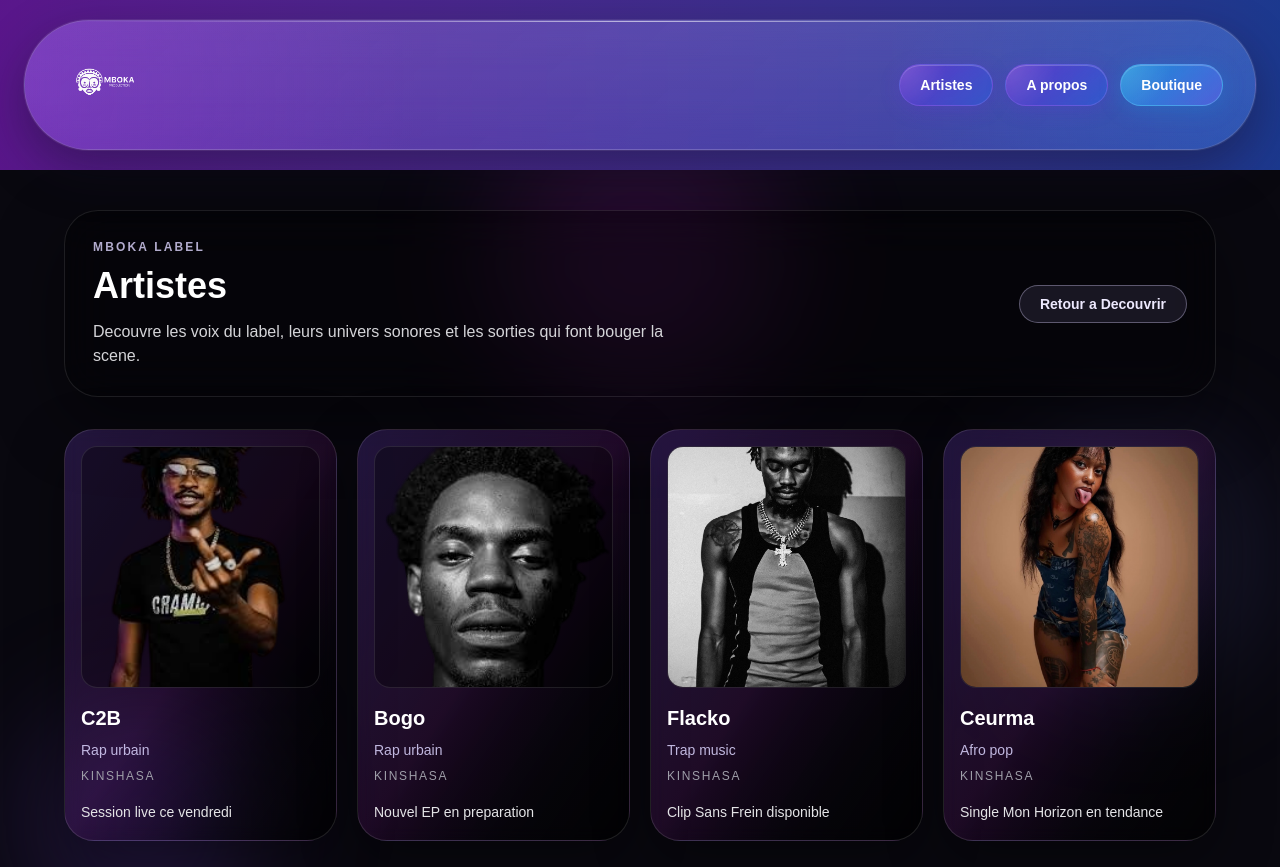
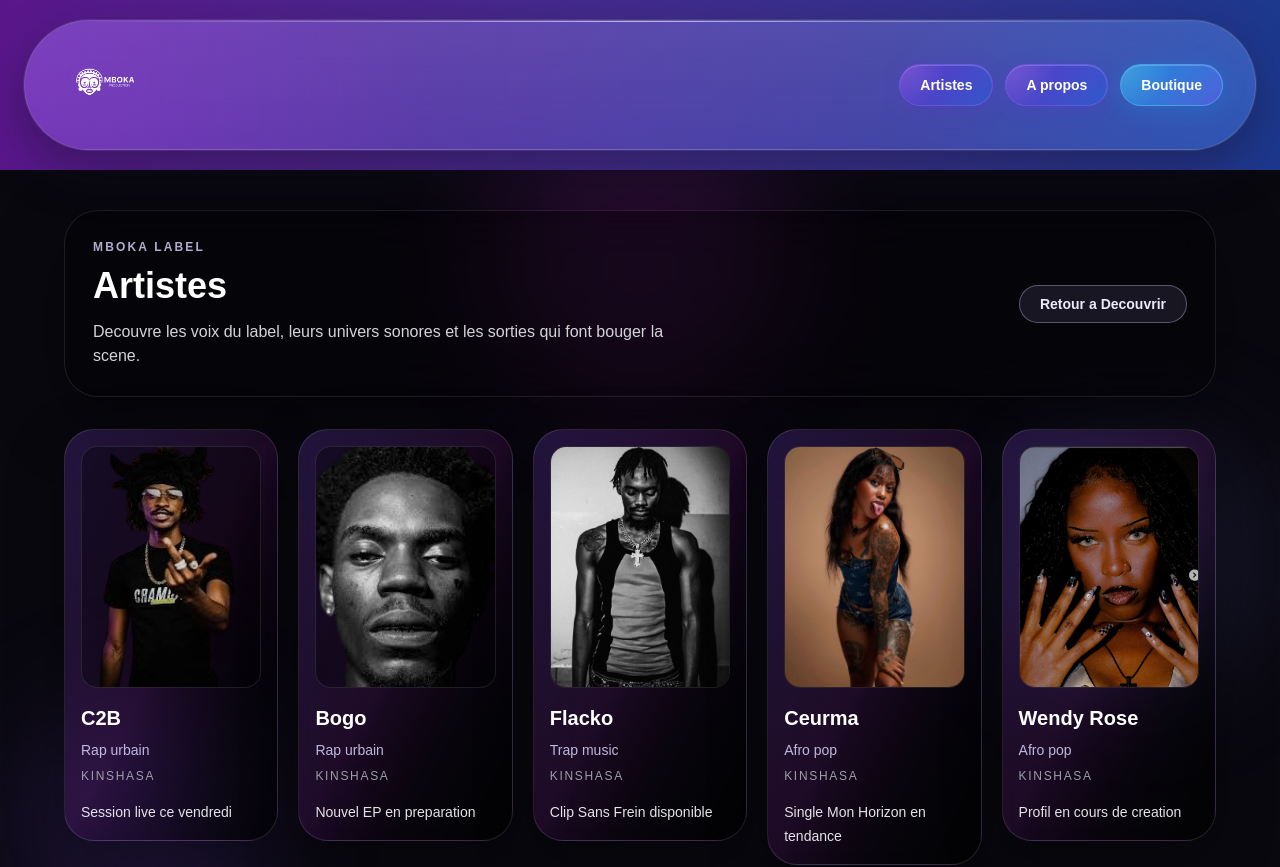
Before and after one commit to vanguleprince/mboka, a Next.js app in the folder my-app/: page /artistes in a window 1280 px wide. Shown: the top 867 px of the page. Built offline with nearby package versions, Linux system fonts and the light colour scheme.

Commit message:
fix / j'ai rajouté wendy rose comme men

```diff
--- a/my-app/app/artistes/_shared/artistPageData.tsx
+++ b/my-app/app/artistes/_shared/artistPageData.tsx
@@ -401,9 +401,66 @@ export const keurmaPageData: ArtistPageData = {
   merchItems: keurmaMerchItems,
 };
 
+const wendyTracks: ArtistTrackItem[] = [];
+
+const wendySocialLinks: ArtistSocialLinks = {
+  spotify: "https://open.spotify.com/",
+  instagram: "https://www.instagram.com/",
+  youtube: "https://www.youtube.com/",
+  tiktok: "https://www.tiktok.com/",
+};
+
+const wendyNewsItems: ArtistNewsItem[] = [
+  {
+    title: "Profil en cours de mise a jour",
+    detail: "Les informations officielles de Wendy Rose arrivent bientot.",
+  },
+  {
+    title: "Nouvelles sorties a venir",
+    detail: "Les prochains titres seront ajoutes des reception de tes contenus.",
+  },
+];
+
+const wendyMerchItems: ArtistMerchItem[] = [
+  {
+    name: "Collection Wendy Rose",
+    description: "Visuels et produits a venir.",
+    price: "Bientot",
+  },
+];
+
+export const wendyRosePageData: ArtistPageData = {
+  slug: "wendy-rose",
+  heroImage: "/mboka_admi/wendy_rose.png",
+  heroAlt: "Wendy Rose",
+  heroTitle: "WENDY ROSE",
+  heroSubtitle: "Artiste Mboka · Kinshasa",
+  bioLead: (
+    <p>
+      <span className="font-semibold text-white">Wendy Rose</span> rejoint officiellement le catalogue Mboka. Sa bio complete, ses liens officiels et son univers detaille seront ajoutes des reception de tes elements.
+    </p>
+  ),
+  bioExpanded: (
+    <>
+      <p>
+        Cette page est prete et fonctionnelle. Tu peux maintenant m&apos;envoyer sa bio, ses reseaux, ses liens Spotify/YouTube et ses titres pour finaliser son profil complet.
+      </p>
+    </>
+  ),
+  tagList: ["Nouveau profil", "Mboka Label", "Kinshasa", "Mise a jour a venir"],
+  tracks: wendyTracks,
+  playableArtist: "Wendy Rose",
+  socialLinks: wendySocialLinks,
+  newsTitle: "Les news de Wendy Rose",
+  newsItems: wendyNewsItems,
+  merchDescription: "Les pieces et visuels de Wendy Rose seront publies prochainement.",
+  merchItems: wendyMerchItems,
+};
+
 export const ARTIST_PAGE_DATA: Record<ArtistSlug, ArtistPageData> = {
   bogo: bogoPageData,
   c2b: c2bPageData,
   flacko: flackoPageData,
   keurma: keurmaPageData,
+  "wendy-rose": wendyRosePageData,
 };
--- a/my-app/app/artistes/page.tsx
+++ b/my-app/app/artistes/page.tsx
@@ -34,6 +34,14 @@ const artists = [
     highlight: "Single Mon Horizon en tendance",
     href: "/artistes/keurma",
   },
+  {
+    name: "Wendy Rose",
+    style: "Afro pop",
+    city: "Kinshasa",
+    image: "/mboka_admi/wendy_rose.png",
+    highlight: "Profil en cours de creation",
+    href: "/artistes/wendy-rose",
+  },
 ];
 
 export default function ArtistesPage() {
@@ -65,7 +73,7 @@ export default function ArtistesPage() {
           </div>
         </section>
 
-        <section className="mt-8 grid gap-5 sm:grid-cols-2 lg:grid-cols-4">
+        <section className="mt-8 grid gap-5 sm:grid-cols-2 lg:grid-cols-5">
           {artists.map((artist) => (
             <Link key={artist.name} href={artist.href}>
               <div className="group overflow-hidden rounded-[30px] border border-white/12 bg-linear-to-br from-violet-500/20 via-fuchsia-500/10 to-black/70 p-4 shadow-[0_18px_55px_rgba(0,0,0,0.4)] backdrop-blur-sm transition hover:brightness-110">
--- a/my-app/app/decouvrir/page.tsx
+++ b/my-app/app/decouvrir/page.tsx
@@ -67,6 +67,13 @@ const artists = [
     image: "/imagepages/keurma2.jpg",
     hoverImages: ["/imagepages/bogothegoat3.jpeg", "/imagepages/cdbpicture.png", "/imagepages/flackoCram.jpg"],
     href: "/artistes/keurma",
+  },
+  {
+    name: "Wendy Rose",
+    role: "Artiste Mboka",
+    image: "/mboka_admi/wendy_rose.png",
+    hoverImages: ["/imagepages/bogothegoat3.jpeg", "/imagepages/cdbpicture.png", "/imagepages/flackoCram.jpg"],
+    href: "/artistes/wendy-rose",
   },
 ];
 
--- a/my-app/components/AudioProvider.tsx
+++ b/my-app/components/AudioProvider.tsx
@@ -142,11 +142,11 @@ export function AudioProvider({ children }: { children: React.ReactNode }) {
             return;
           }
 
-          // Ouvre d'abord en nouvel onglet si possible, puis fallback en navigation directe
-          // pour eviter les blocages popup sur certains navigateurs/appareils.
+          // Ouvre uniquement dans un nouvel onglet pour conserver la page du site.
           const openedWindow = window.open(safeUrl, "_blank", "noopener,noreferrer");
           if (!openedWindow) {
-            window.location.assign(safeUrl);
+            console.warn("Popup blocked: allow popups to open the external media page.");
+            window.alert("Autorisez les pop-ups pour ouvrir Spotify/YouTube dans un nouvel onglet.");
           }
         }
       }
--- a/my-app/lib/artistTracklists.ts
+++ b/my-app/lib/artistTracklists.ts
@@ -49,4 +49,12 @@ export const ARTIST_TRACKLISTS: Record<ArtistSlug, ArtistTracklist> = {
       { title: "Vraie Momie", duration: "2:05", src: "/keurma/❤️MA - Vraie Momie - Download - Tubidy.mp3", link: "https://open.spotify.com/artist/6dFCDvHfmQzvELK8AlpXoi?si=sbKCCt3CQBqcDaEAd7z5Hw" },
     ],
   },
+  "wendy-rose": {
+    slug: "wendy-rose",
+    name: "Wendy Rose",
+    cover: "/mboka_admi/wendy_rose.png",
+    tracks: [
+      { title: "Titre a venir", duration: "0:00" },
+    ],
+  },
 };
--- a/my-app/lib/types/artist.ts
+++ b/my-app/lib/types/artist.ts
@@ -1,4 +1,4 @@
-export const ARTIST_SLUGS = ["bogo", "c2b", "flacko", "keurma"] as const;
+export const ARTIST_SLUGS = ["bogo", "c2b", "flacko", "keurma", "wendy-rose"] as const;
 
 export type ArtistSlug = (typeof ARTIST_SLUGS)[number];
 
```
Also changed, not shown: my-app/public/mboka_admi/wendy_rose.png (added).
